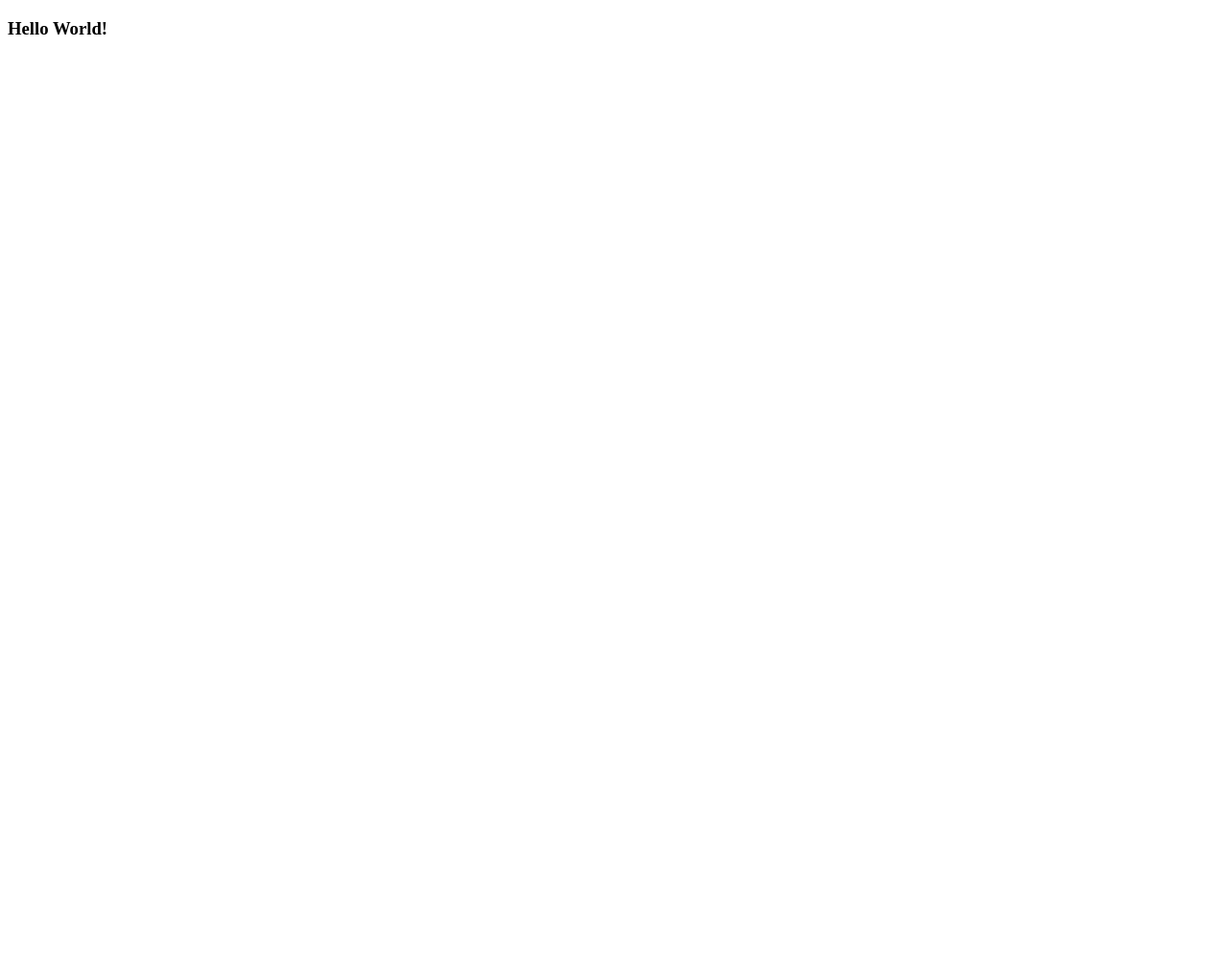
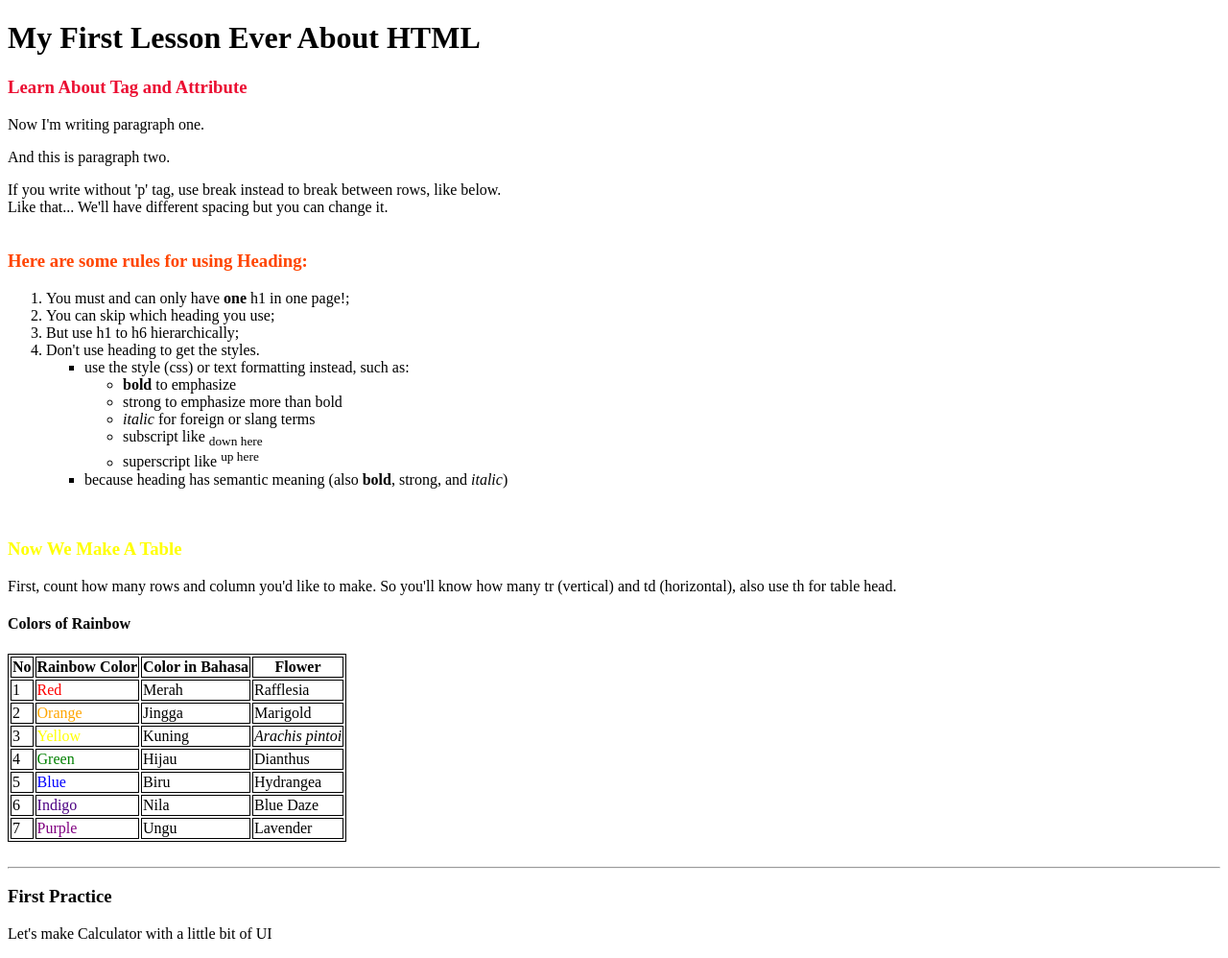
Before and after one commit to cingmeong/Latihan_RevoU, a plain HTML site: page index.html in a window 1280 px wide. Shown: the whole page at 96% size. Before the commit the page ends 800 px from the top, so only its background shows below. Drawn offline with Linux system fonts and the light colour scheme.

Commit message:
latihan day-2 just before practice

```diff
--- a/index.html
+++ b/index.html
@@ -1,9 +1,101 @@
 <!DOCTYPE html>
 <html>
     <head>
-        <title>Test</title>
+        <title>Look how smart I am!</title>
     </head>
     <body>
-        <h3>Hello World!</h3>
+        <h1>My First Lesson Ever About HTML</h1>
+        <h3 style="color:rgb(235, 14, 50)">Learn About Tag and Attribute</h3>
+        <p>Now I'm writing paragraph one.</p>
+        <p>And this is paragraph two.</p>
+        If you write without 'p' tag, use break instead to break between rows, like below.
+        <br>
+        Like that... We'll have different spacing but you can change it.
+        <br>
+        <br>
+        <h3 style="color:orangered">Here are some rules for using Heading:</h3>
+        <ol type="1">
+            <li>You must and can only have <b>one</b> h1 in one page!;</li>
+            <li>You can skip which heading you use;</li>
+            <li>But use h1 to h6 hierarchically;</li>
+            <li>Don't use heading to get the styles.</li>
+            <ul type="square">
+                <li>use the style (css) or text formatting instead, such as: </li>
+                    <ul type="circle">
+                        <li><b>bold</b> to emphasize</li>
+                        <li>strong to emphasize more than bold</li>
+                        <li><i>italic</i> for foreign or slang terms</li>
+                        <li>subscript like <sub>down here</sub></li>
+                        <li>superscript like <sup>up here</sup></li>
+                    </ul>
+                <li>because heading has semantic meaning (also <b>bold</b>, strong, and <i>italic</i>)</li>
+            </ul>
+        </ol>
+        <br>
+        <h3 style="color: yellow;">Now We Make A Table</h3>
+        <p>First, count how many rows and column you'd like to make. So you'll know how many tr (vertical) and td (horizontal), also use th for table head.</p>
+        <h4>Colors of Rainbow</h4>
+        <style>
+            table, th, td {
+                border: 1px solid black
+            }
+        </style>
+        <!--Style tabel ini nanti lebih baik dibuat di file CSS berbeda-->
+        <table>
+            <tr>
+                <th>No</th>
+                <th>Rainbow Color</th>
+                <th>Color in Bahasa</th>
+                <th>Flower</th>
+            </tr>
+            <tr>
+                <td>1</td>
+                <td style="color: red;">Red</td>
+                <td>Merah</td>
+                <td>Rafflesia</td>
+            </tr>
+            <tr>
+                <td>2</td>
+                <td style="color: orange;">Orange</td>
+                <td>Jingga</td>
+                <td>Marigold</td>
+            </tr>
+            <tr>
+                <td>3</td>
+                <td style="color: yellow;">Yellow</td>
+                <td>Kuning</td>
+                <td><i>Arachis pintoi</i></td>
+            </tr>
+            <tr>
+                <td>4</td>
+                <td style="color:green">Green</td>
+                <td>Hijau</td>
+                <td>Dianthus</td>
+            </tr>
+            <tr>
+                <td>5</td>
+                <td style="color:blue">Blue</td>
+                <td>Biru</td>
+                <td>Hydrangea</td>
+            </tr>
+            <tr>
+                <td>6</td>
+                <td style="color:indigo">Indigo</td>
+                <td>Nila</td>
+                <td>Blue Daze</td>
+            </tr>
+            <tr>
+                <td>7</td>
+                <td style="color:purple">Purple</td>
+                <td>Ungu</td>
+                <td>Lavender</td>
+            </tr>
+        </table>
+        <br>
+        <hr>
+        <h3>First Practice</h3>
+        <p>Let's make Calculator with a little bit of UI</p>
+
+        <!-- Komentar yang tidak terlihat di halaman web, digunakan untuk menulis reminder, message, dll -->
     </body>
 </html>
```
